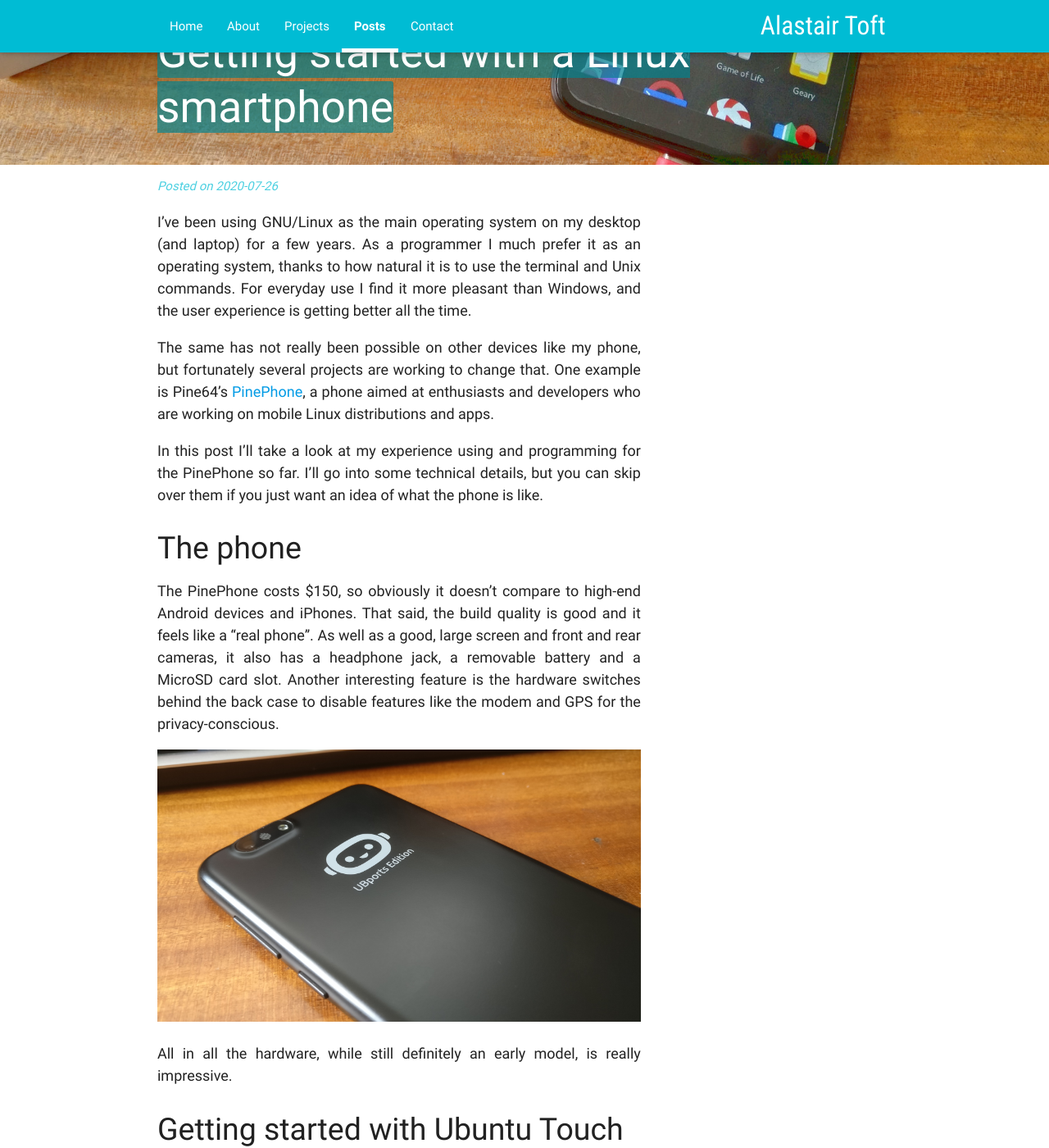
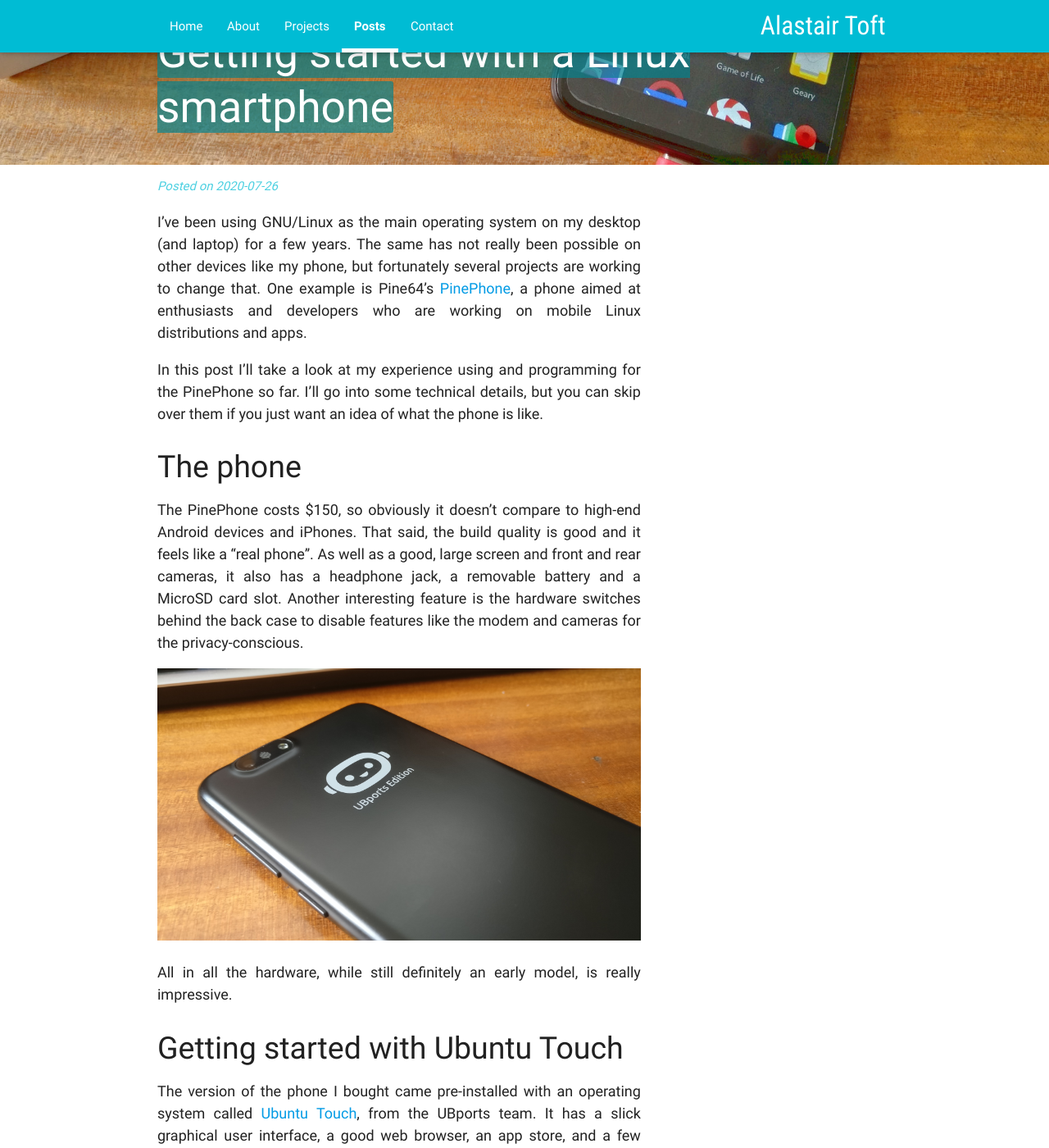
Before and after one commit to atoft/atoft.github.io, a Jekyll site: the page built from _posts/2020-07-26-getting-started-with-a-linux-smartphone.md, in a window 1280 px wide and 1400 px high, scrolled down 449 px. Shown: the whole window at 82% size. Built offline with Jekyll 4.4.1, drawn with Linux system fonts in a browser that asks for light colours; nearby versions of some CDN libraries; some of the changed text lies outside the part shown.

Commit message:
Tweaks to PinePhone article.

```diff
--- a/_posts/2020-07-26-getting-started-with-a-linux-smartphone.md
+++ b/_posts/2020-07-26-getting-started-with-a-linux-smartphone.md
@@ -5,21 +5,19 @@
 project:
 ---
 
-I've been using GNU/Linux as the main operating system on my desktop (and laptop) for a few years. As a programmer I much prefer it as an operating system, thanks to how natural it is to use the terminal and Unix commands. For everyday use I find it more pleasant than Windows, and the user experience is getting better all the time.
-
-The same has not really been possible on other devices like my phone, but fortunately several projects are working to change that. One example is Pine64's [PinePhone](https://www.pine64.org/pinephone/), a phone aimed at enthusiasts and developers who are working on mobile Linux distributions and apps.
+I've been using GNU/Linux as the main operating system on my desktop (and laptop) for a few years. The same has not really been possible on other devices like my phone, but fortunately several projects are working to change that. One example is Pine64's [PinePhone](https://www.pine64.org/pinephone/), a phone aimed at enthusiasts and developers who are working on mobile Linux distributions and apps.
 
 In this post I'll take a look at my experience using and programming for the PinePhone so far. I'll go into some technical details, but you can skip over them if you just want an idea of what the phone is like.
 
 # The phone
-The PinePhone costs $150, so obviously it doesn't compare to high-end Android devices and iPhones. That said, the build quality is good and it feels like a "real phone". As well as a good, large screen and front and rear cameras, it also has a headphone jack, a removable battery and a MicroSD card slot. Another interesting feature is the hardware switches behind the back case to disable features like the modem and GPS for the privacy-conscious.
+The PinePhone costs $150, so obviously it doesn't compare to high-end Android devices and iPhones. That said, the build quality is good and it feels like a "real phone". As well as a good, large screen and front and rear cameras, it also has a headphone jack, a removable battery and a MicroSD card slot. Another interesting feature is the hardware switches behind the back case to disable features like the modem and cameras for the privacy-conscious.
 
 ![Rear view of the PinePhone, showing the UBports and Pine64 logos.](/images/posts/pinephone/pinephone-2.jpg)
 
 All in all the hardware, while still definitely an early model, is really impressive.
 
 # Getting started with Ubuntu Touch
-The version of the phone I bought came pre-installed with an operating system called [Ubuntu Touch](https://ubports.com/), from the UBports team. It has a fairly polished graphical user interface, a good web browser, and an app store, and a few basic apps installed. These apps are generally designed specifically for the OS, so they work properly on a mobile screen, but they vary a bit in how polished they are.
+The version of the phone I bought came pre-installed with an operating system called [Ubuntu Touch](https://ubports.com/), from the UBports team. It has a slick graphical user interface, a good web browser, an app store, and a few basic apps installed. These apps are generally designed specifically for the OS, so they work properly on a mobile screen, but they vary a bit in how polished they are.
 
 Like all the operating systems that are available, it's still early days on the device, so some things needed improvement (battery life) and others (camera) didn't work at all.
 
```
Also changed, not shown: other parts of _posts/2020-07-26-getting-started-with-a-linux-smartphone.md (+2 -0 lines).
